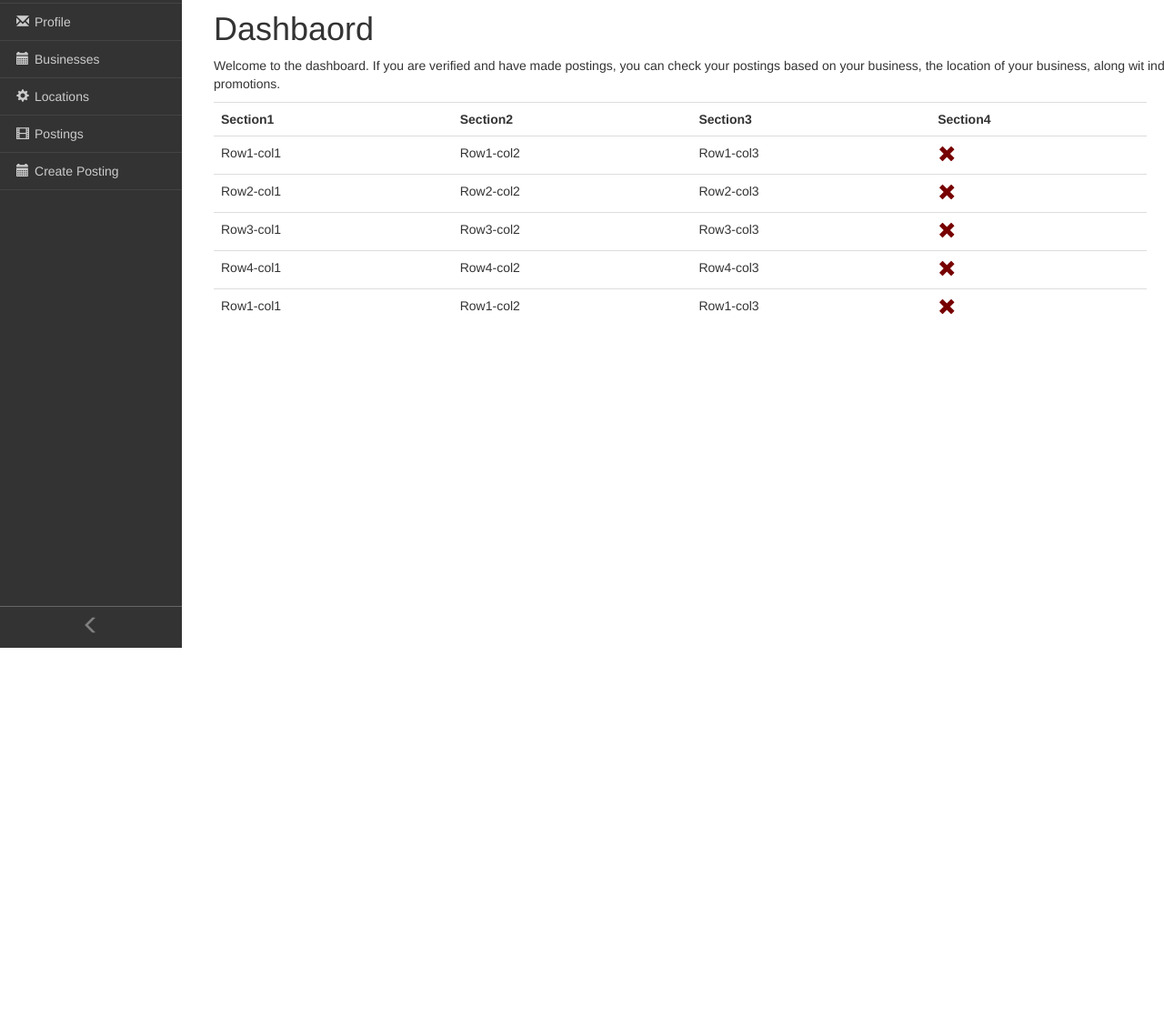
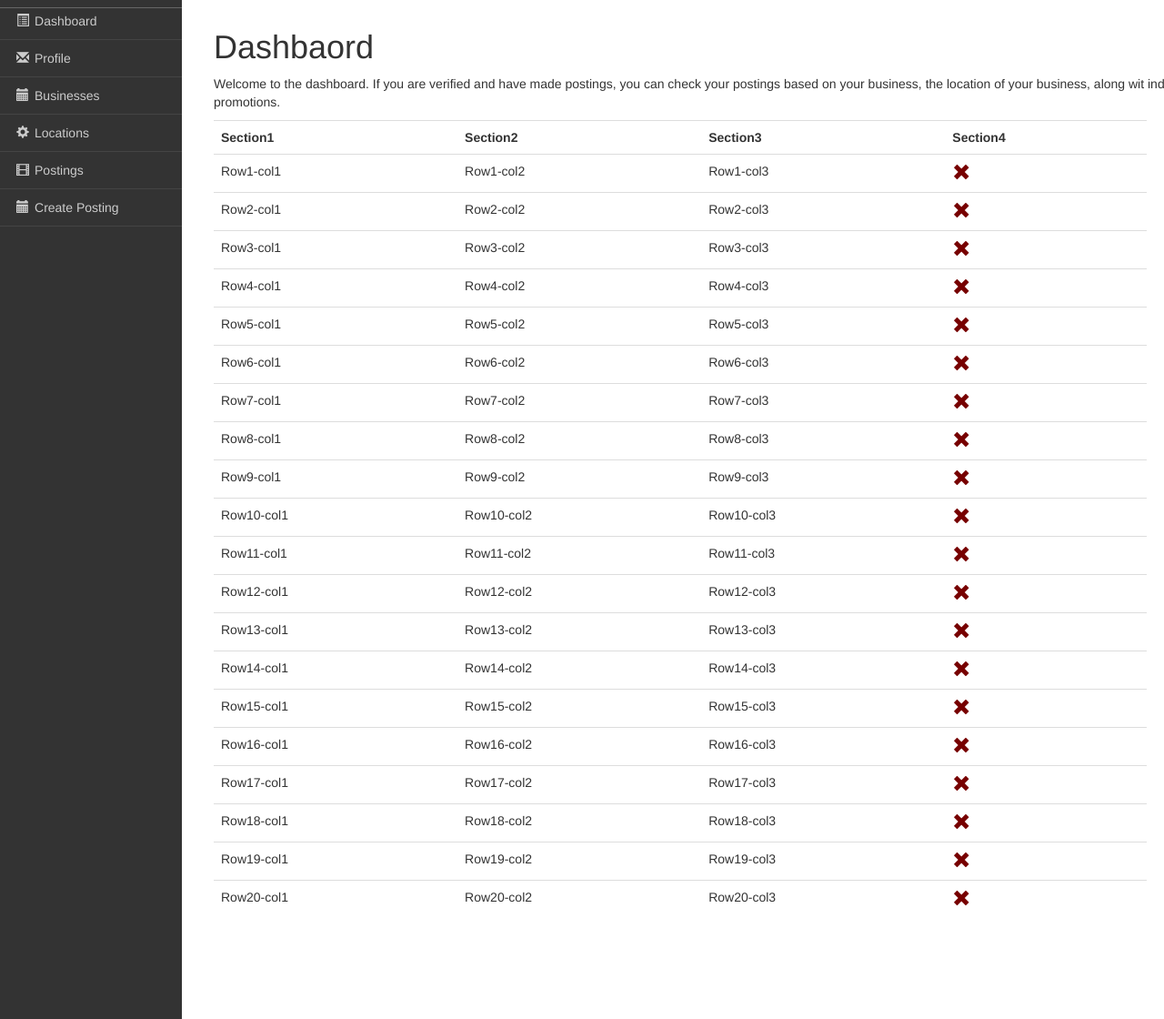
Before and after one commit to ampourgh/Control-Panel, a plain HTML site: page index.html in a window 1280 px wide. Shown: the part 88-1208 px from the top of the page at 91% size. Before the commit the page ends 800 px from the top, so only its background shows below. Drawn offline with nearby package versions, Linux system fonts and the light colour scheme.

Commit message:
feat: navbar adjustments
The navbar now takes the entirety of the page and the arrow glyph collapse function is on the top of the page.

```diff
--- a/css/style.css
+++ b/css/style.css
@@ -6,9 +6,12 @@
   color: white;
 }
 
-.navbar-global .navbar-user > li > a
-{
+.navbar-global .navbar-user > li > a {
   color: white;
+}
+
+body {
+  position: relative;
 }
 
 .navbar-primary {
@@ -18,6 +21,7 @@
   position: absolute;
   top: 51px;
   width: 200px;
+  height: 100%;
   z-index: 8;
   overflow: hidden;
   -webkit-transition: all 0.1s ease-in-out;
@@ -41,10 +45,10 @@
     position: absolute;
     display: block;
     left: 0px;
-    bottom:0;
+    top:0;
     width: 100%;
     padding: 8px 0;
-    border-top:solid 1px #666;
+    border-bottom: solid 1px #666;
     color: grey;
     font-size: 20px;
     text-align: center;
@@ -103,9 +107,6 @@
  width: 90%;
 }
 
-.table-editable {
-  position: relative;
-}
 
 .table-editable .glyphicon {
   font-size: 20px;
--- a/index.html
+++ b/index.html
@@ -9,6 +9,7 @@
 </head>
 
 <body>
+<span class="container">
   <nav class="navbar navbar-inverse navbar-global navbar-fixed-top">
       <div class="container-fluid">
         <div class="navbar-header">
@@ -28,10 +29,12 @@
         </div><!--/.nav-collapse -->
       </div>
     </nav>
+
   <nav class="navbar-primary">
     <a href="#" class="btn-expand-collapse"><span class="glyphicon glyphicon-menu-left"></span></a>
     <ul class="navbar-primary-menu">
       <li>
+        <br><br>
         <a href="#"><span class="glyphicon glyphicon-list-alt"></span><span class="nav-label">Dashboard</span></a>
         <a href="#"><span class="glyphicon glyphicon-envelope"></span><span class="nav-label">Profile</span></a>
         <a href="#"><span class="glyphicon glyphicon-calendar"></span><span class="nav-label">Businesses</span></a>
@@ -81,16 +84,104 @@
         <td><span class="table-remove glyphicon glyphicon-remove"></span></td>
       </tr>
       <tr>
-        <td>Row1-col1</td>
-        <td>Row1-col2</td>
-        <td>Row1-col3</td>
+        <td>Row5-col1</td>
+        <td>Row5-col2</td>
+        <td>Row5-col3</td>
         <td><span class="table-remove glyphicon glyphicon-remove"></span></td>
       </tr>
-
+      <tr>
+        <td>Row6-col1</td>
+        <td>Row6-col2</td>
+        <td>Row6-col3</td>
+        <td><span class="table-remove glyphicon glyphicon-remove"></span></td>
+      </tr>
+      <tr>
+        <td>Row7-col1</td>
+        <td>Row7-col2</td>
+        <td>Row7-col3</td>
+        <td><span class="table-remove glyphicon glyphicon-remove"></span></td>
+      </tr>
+      <tr>
+        <td>Row8-col1</td>
+        <td>Row8-col2</td>
+        <td>Row8-col3</td>
+        <td><span class="table-remove glyphicon glyphicon-remove"></span></td>
+      </tr>
+      <tr>
+        <td>Row9-col1</td>
+        <td>Row9-col2</td>
+        <td>Row9-col3</td>
+        <td><span class="table-remove glyphicon glyphicon-remove"></span></td>
+      </tr>
+      <tr>
+        <td>Row10-col1</td>
+        <td>Row10-col2</td>
+        <td>Row10-col3</td>
+        <td><span class="table-remove glyphicon glyphicon-remove"></span></td>
+      </tr>
+      <tr>
+        <td>Row11-col1</td>
+        <td>Row11-col2</td>
+        <td>Row11-col3</td>
+        <td><span class="table-remove glyphicon glyphicon-remove"></span></td>
+      </tr>
+      <tr>
+        <td>Row12-col1</td>
+        <td>Row12-col2</td>
+        <td>Row12-col3</td>
+        <td><span class="table-remove glyphicon glyphicon-remove"></span></td>
+      </tr>
+      <tr>
+        <td>Row13-col1</td>
+        <td>Row13-col2</td>
+        <td>Row13-col3</td>
+        <td><span class="table-remove glyphicon glyphicon-remove"></span></td>
+      </tr>
+      <tr>
+        <td>Row14-col1</td>
+        <td>Row14-col2</td>
+        <td>Row14-col3</td>
+        <td><span class="table-remove glyphicon glyphicon-remove"></span></td>
+      </tr>
+      <tr>
+        <td>Row15-col1</td>
+        <td>Row15-col2</td>
+        <td>Row15-col3</td>
+        <td><span class="table-remove glyphicon glyphicon-remove"></span></td>
+      </tr>
+      <tr>
+        <td>Row16-col1</td>
+        <td>Row16-col2</td>
+        <td>Row16-col3</td>
+        <td><span class="table-remove glyphicon glyphicon-remove"></span></td>
+      </tr>
+      <tr>
+        <td>Row17-col1</td>
+        <td>Row17-col2</td>
+        <td>Row17-col3</td>
+        <td><span class="table-remove glyphicon glyphicon-remove"></span></td>
+      </tr>
+      <tr>
+        <td>Row18-col1</td>
+        <td>Row18-col2</td>
+        <td>Row18-col3</td>
+        <td><span class="table-remove glyphicon glyphicon-remove"></span></td>
+      </tr>
+      <tr>
+        <td>Row19-col1</td>
+        <td>Row19-col2</td>
+        <td>Row19-col3</td>
+        <td><span class="table-remove glyphicon glyphicon-remove"></span></td>
+      </tr>
+      <tr>
+        <td>Row20-col1</td>
+        <td>Row20-col2</td>
+        <td>Row20-col3</td>
+        <td><span class="table-remove glyphicon glyphicon-remove"></span></td>
+      </tr>
     </table>
   </div>
-
-
+</span>
     <!-- <ul>
       <li></li>
     </ul> -->
```
Lines whose indentation alone changed are shown as unchanged.
